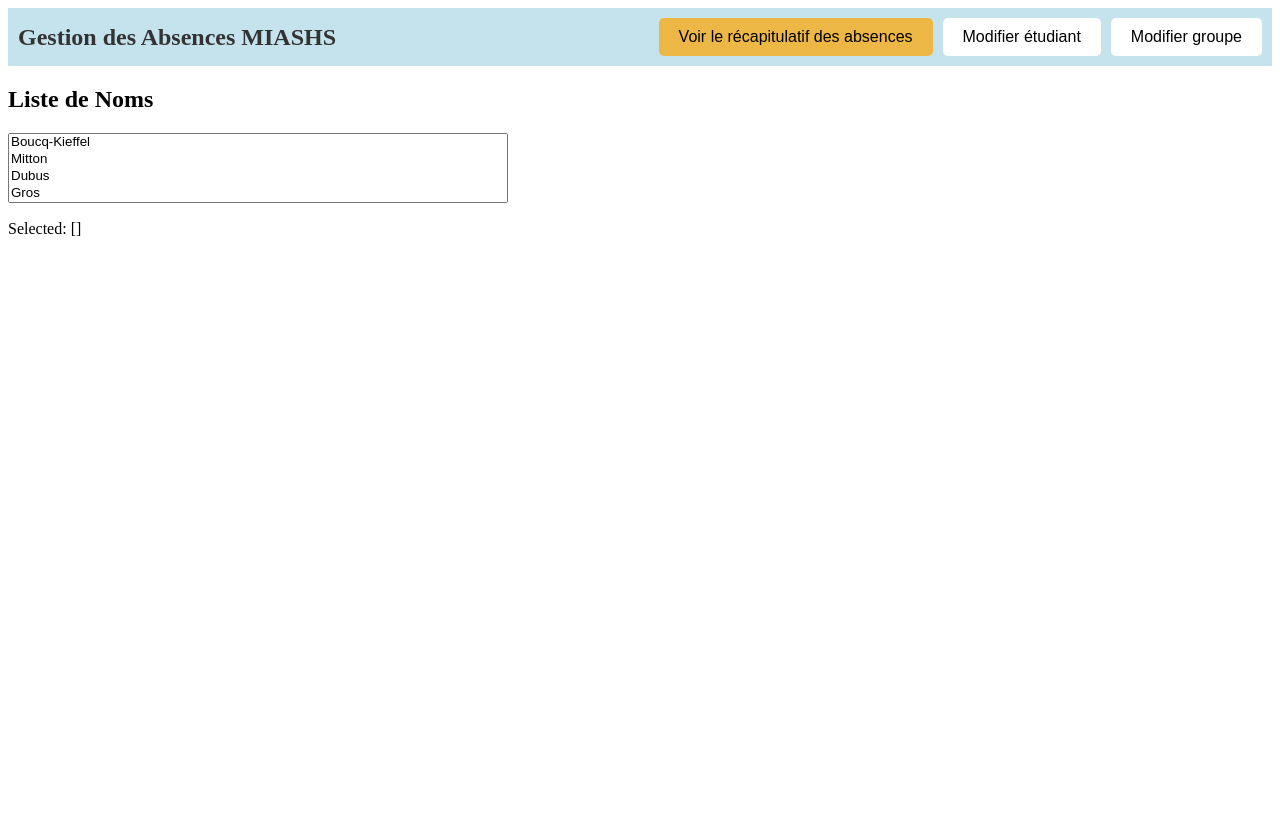
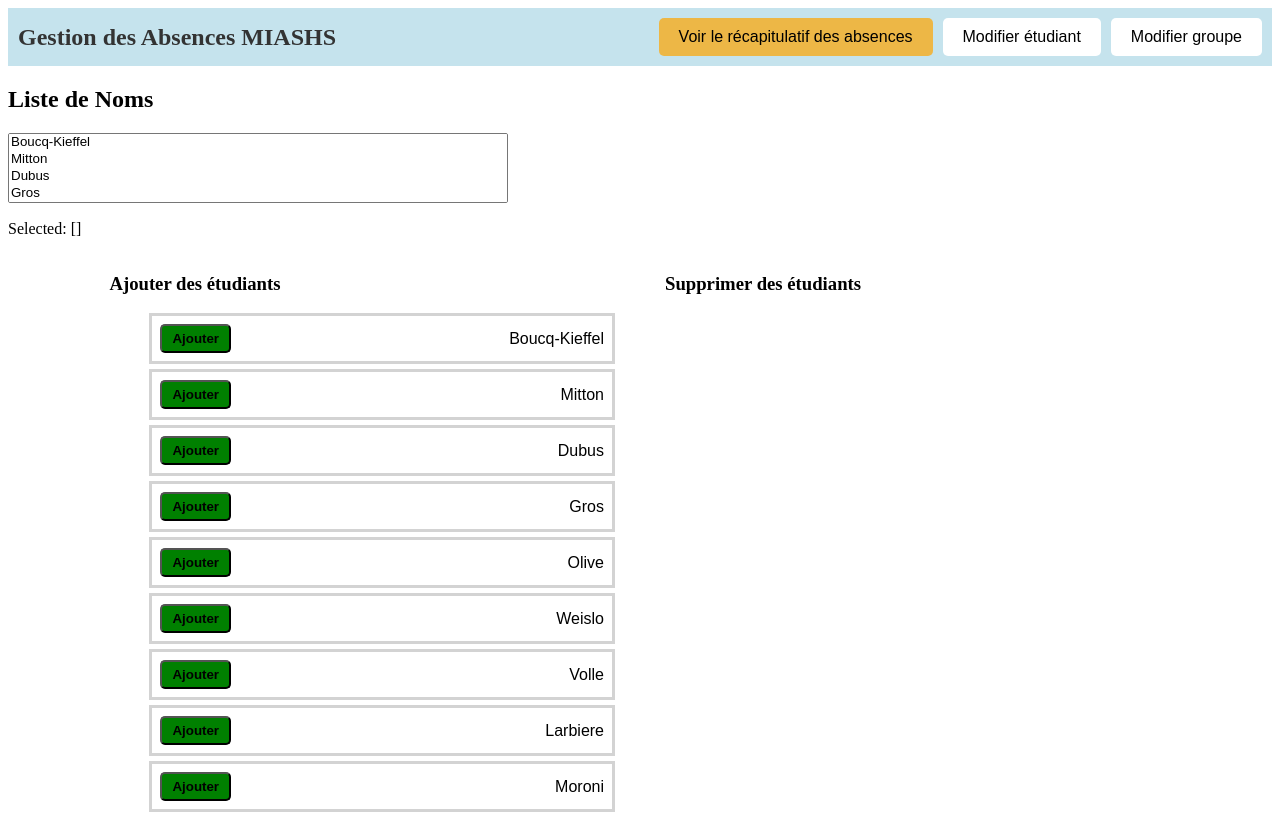
Before and after one commit to CaroleLeCrac/Projet-Info-2024, a Vue app in the folder GestionAbsenceFront/: page / in a window 1280 px wide. Before the commit the page ends 800 px from the top, so only its background shows below. Built offline with nearby package versions, Linux system fonts and the light colour scheme.

Commit message:
AddnDelete

```diff
--- a/GestionAbsenceFront/src/App.vue
+++ b/GestionAbsenceFront/src/App.vue
@@ -2,6 +2,7 @@
 <template>
   <HomeNavigationBar/>
   <RouterView />
+  <AddnDeleteStu />
 </template>
 
 
@@ -9,8 +10,8 @@
 import {computed, ref} from 'vue';
 import HomeNavigationBar from './pages/HomeView/HomeNavigationBar.vue';
 import { RouterView } from 'vue-router';
+import AddnDeleteStu from './pages/GroupModification/AddnDeleteStu.vue';
 
-//import { RouterView } from 'vue-router';
 const studentList = ref([
   'Carole Mitton', 'Léna Kieffel', 'Roxane Dubus', 'Solenn Ragueneau', 'Mathias Devilliers', 'Saliha Ozturk'
 ])
--- /dev/null
+++ b/GestionAbsenceFront/src/pages/GroupModification/AddnDeleteStu.vue
@@ -0,0 +1,127 @@
+<script setup>
+import { ref, onMounted } from 'vue';
+
+const students = ref([]);
+const addList = ref([]);  // Liste des étudiants à ajouter
+const deleteList = ref([]);  // Liste des étudiants à supprimer
+
+onMounted(() => {
+  fetch('/ListNamesStu.json')
+    .then((response) => response.json())
+    .then((data) => {
+      console.log("Données JSON récupérées : ", data);
+      students.value = data.students;
+
+      // Initialiser addList avec tous les étudiants par défaut
+      addList.value = [...students.value];
+    })
+    .catch((error) => console.error('Error loading data:', error));
+});
+
+// Fonction pour déplacer un étudiant de addList à deleteList
+const toggleAddToDelete = (student) => {
+  // Enlever de la liste d'ajout
+  addList.value = addList.value.filter(s => s.studentNumber !== student.studentNumber);
+  // Ajouter à la liste de suppression
+  deleteList.value.push(student);
+};
+
+// Fonction pour déplacer un étudiant de deleteList à addList
+const toggleDeleteToAdd = (student) => {
+  // Enlever de la liste de suppression
+  deleteList.value = deleteList.value.filter(s => s.studentNumber !== student.studentNumber);
+  // Ajouter à la liste d'ajout
+  addList.value.push(student);
+};
+</script>
+
+<template>
+  <div class="container">
+    <!-- Liste d'ajout des étudiants -->
+    <div class="list-container">
+      <h3>Ajouter des étudiants</h3>
+      <ul>
+        <li v-for="student in addList" :key="student.studentNumber" class="list-presence">
+          <button @click="toggleAddToDelete(student)" class="button-add">
+            Ajouter
+          </button>
+          {{ student.surname }}
+        </li>
+      </ul>
+    </div>
+
+    <!-- Flèches entre les deux listes
+    <div class="arrow-container">
+      <span class="arrow">→</span>
+      <span class="arrow">←</span>
+    </div>
+-->
+    <!-- Liste de suppression des étudiants -->
+    <div class="list-container">
+      <h3>Supprimer des étudiants</h3>
+      <ul>
+        <li v-for="student in deleteList" :key="student.studentNumber" class="list-presence">
+          <button @click="toggleDeleteToAdd(student)" class="button-delete">
+            Supprimer
+          </button>
+          {{ student.surname }}
+        </li>
+      </ul>
+    </div>
+  </div>
+</template>
+
+<style scoped>
+.container {
+  display: flex;
+  justify-content: center;
+  align-items: flex-start;
+  gap: 50px;
+}
+
+.list-container {
+  width: 40%;
+}
+
+.list-presence {
+  list-style-type: none;
+  border: solid lightgray;
+  background-color: white;
+  padding: 8px;
+  font: 1rem "Fira Sans", sans-serif;
+  margin-bottom: 5px;
+  display: flex;
+  justify-content: space-between;
+  align-items: center;
+}
+
+.button-add, .button-delete {
+  padding: 5px 10px;
+  font-weight: bold;
+  cursor: pointer;
+  border-radius: 5px;
+}
+
+.button-add {
+  background-color: green;
+}
+
+.button-delete {
+  background-color: red;
+}
+
+/*
+.arrow-container {
+  display: flex;
+  flex-direction: column;
+  justify-content: center;
+  align-items: center;
+}
+
+.arrow {
+  font-size: 2rem;
+  color: gray;
+  margin: 5px 0;
+}
+*/
+</style>
```
